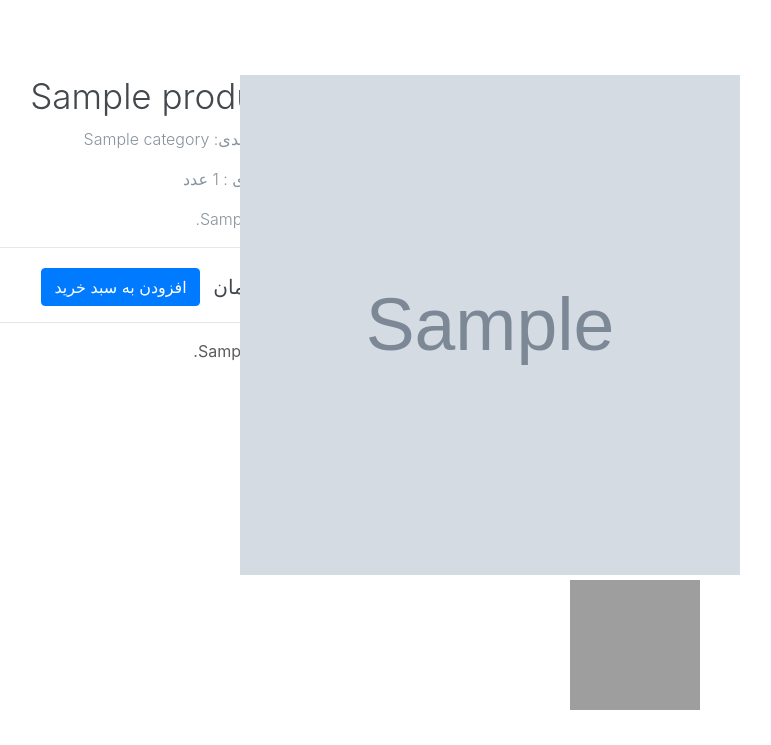
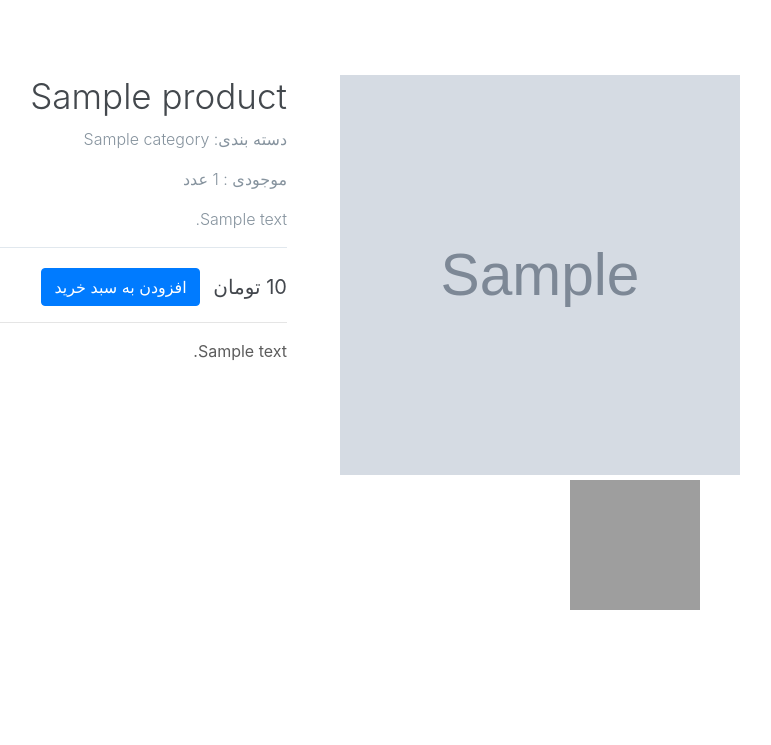
Before and after one commit to zareisajad/online-shop-flask, a Flask app: page /1 in a window 1280 px wide. Shown: the part 116-861 px from the top of the page, without its empty margins (470-1241 px from the left). After the commit the page ends 726 px from the top, so only its background shows below. Run offline with Flask 2, Linux system fonts and the light colour scheme; tables that the repository leaves empty hold one stand-in row (values such as "Sample post"); grey boxes marked "Sample" are stand-in pictures; some libraries are stand-ins or nearby versions; grey boxes are pictures that could not be loaded.

Commit message:
changed image size

```diff
--- a/app/templates/product_detail.html
+++ b/app/templates/product_detail.html
@@ -6,7 +6,7 @@
     <!-- right Column / Image and gallery -->
     <div class="left-column">
       <img src="{{product.photo}}" class="img-detail"
-      style="width:500px;height:500px;">
+      style="width:400px;height:400px;">
       <div style="margin-right: 35px;text-align: right;">
       {% for i in gallery %}
       {% if i.p_id == product.id %}
```
